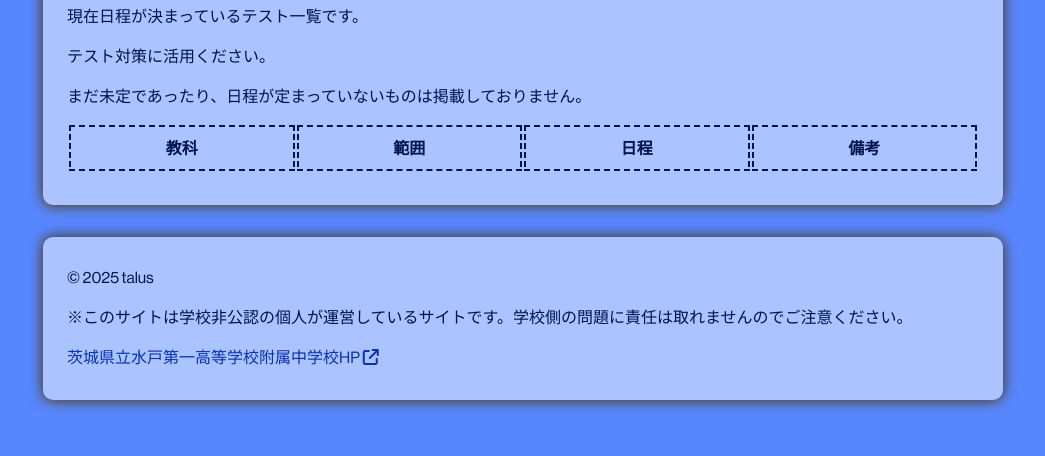
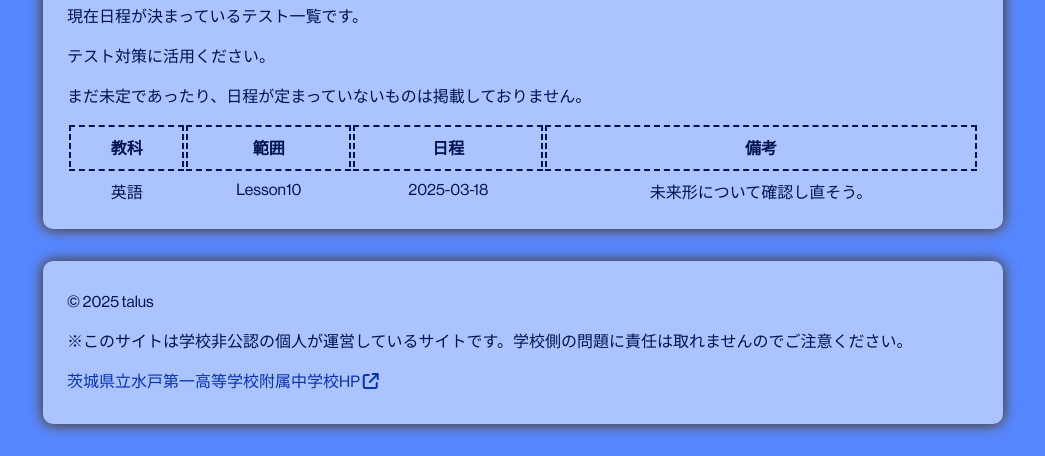
Before and after one commit to talus-yujiro/one-grade-website, a plain HTML site: page test.html in a window 1280 px wide. Shown: the part 463-919 px from the top of the page, without its empty margins (117-1162 px from the left). Before the commit the page ends 895 px from the top, so only its background shows below. Drawn offline with nearby package versions, Linux system fonts and the light colour scheme; a script that the page names is missing.

Commit message:
テスト日程を追加

```diff
--- a/test.html
+++ b/test.html
@@ -107,14 +107,10 @@
 				</thead>
 				<tbody>
 					<tr>
-						<td>
-						</td>
-						<td>
-						</td>
-						<td>
-						</td>
-						<td>
-						</td>
+						<td>英語</td>
+						<td>Lesson10</td>
+						<td>2025-03-18</td>
+						<td>未来形について確認し直そう。</td>
 					</tr>
 				</tbody>
 			</table>
```
